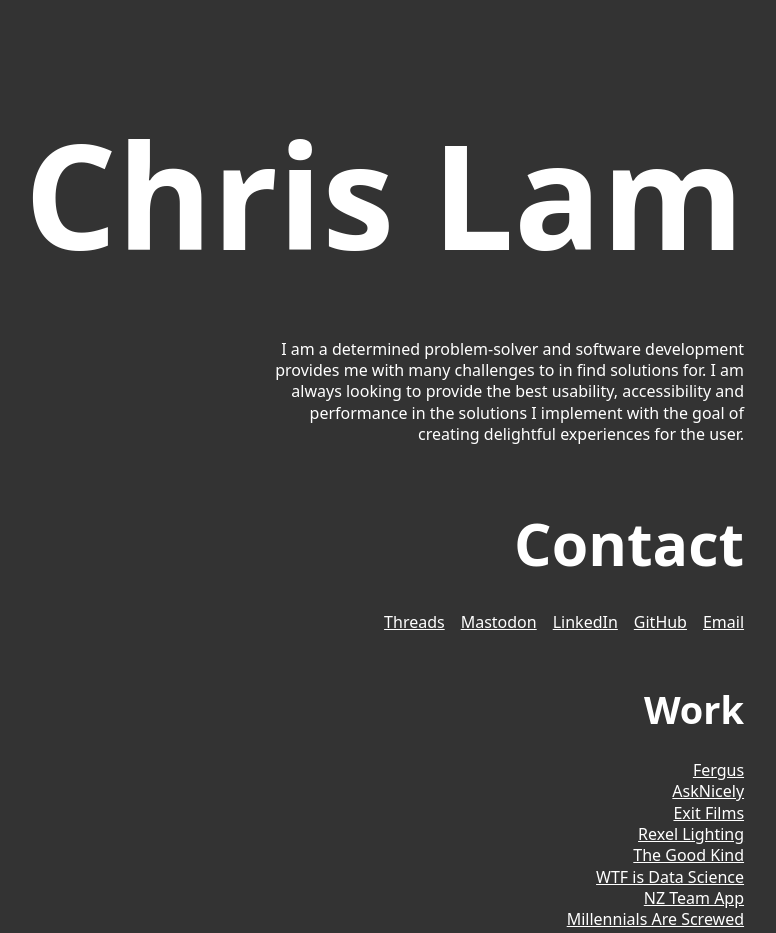
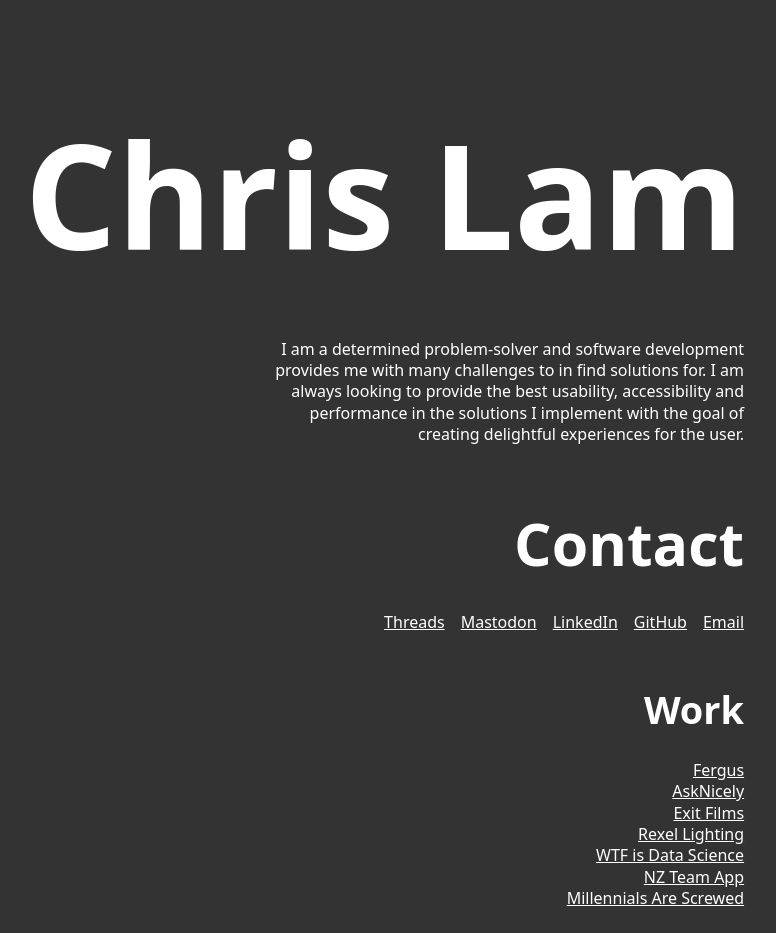
Before and after one commit to chrislam/personal-website, a Next.js app: page / in a window 1280 px wide. Shown: the top 933 px of the page, without its empty margins (406-1182 px from the left). Built offline with nearby package versions, Linux system fonts and the light colour scheme.

Commit message:
Remove old links

```diff
--- a/components/Content.js
+++ b/components/Content.js
@@ -74,14 +74,6 @@ export default function Content() {
           </div>
           <div>
             <a
-              href="https://www.huffingtonpost.com/interactives/the-good-kind"
-              rel="noopener noreferrer"
-            >
-              The Good Kind
-            </a>
-          </div>
-          <div>
-            <a
               href="https://www.thinkful.com/blog/what-is-data-science/"
               rel="noopener noreferrer"
             >
@@ -99,14 +91,6 @@ export default function Content() {
               rel="noopener noreferrer"
             >
               Millennials Are Screwed
-            </a>
-          </div>
-          <div>
-            <a
-              href="https://gladeye.com/work/allpress-espresso"
-              rel="noopener noreferrer"
-            >
-              Allpress Espresso
             </a>
           </div>
         </div>
```
